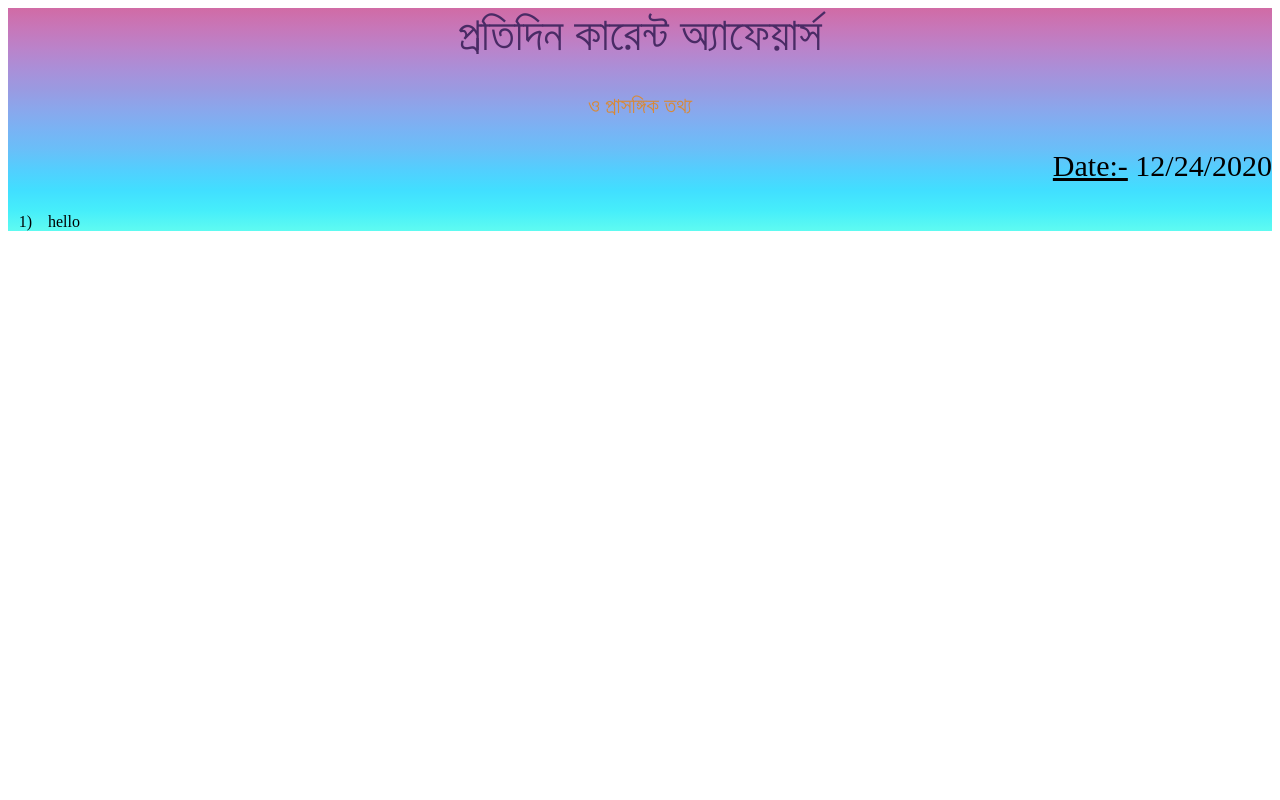
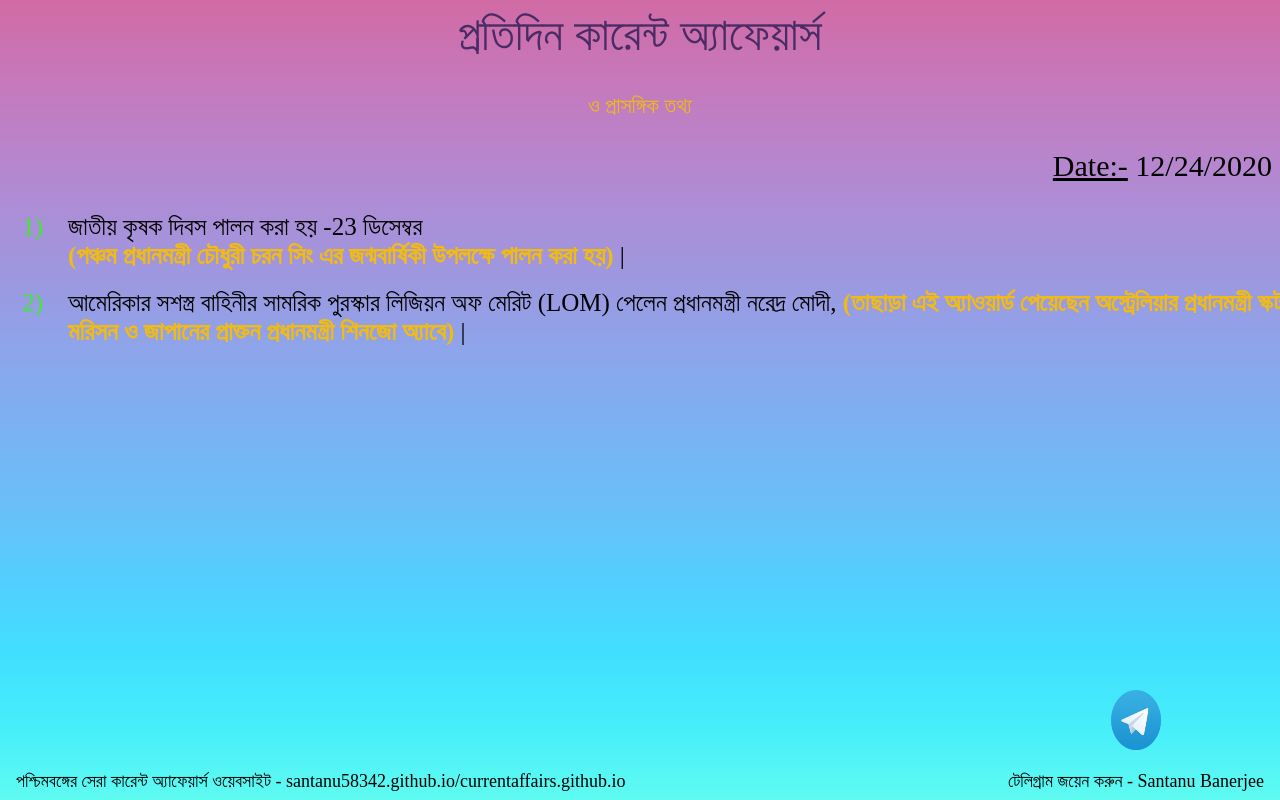
Before and after one commit to santanu58342/currentaffairs.github.io, a plain HTML site: page Current Affair.html in a window 1280 px wide. Drawn offline with Linux system fonts and the light colour scheme.

Commit message:
Add files via upload

```diff
--- a/Current Affair.html
+++ b/Current Affair.html
@@ -9,9 +9,9 @@ h1.thicker {
 h3.e1{
 	font-weight: 500;
 	font-size: 22px;
-	color: #D78A38;
+	color: #F1BB13;
 }
-#grad1 {
+body{
   background-image: linear-gradient(to bottom, #d16ba5, #c777b9, #ba83ca, #aa8fd8, #9a9ae1, #8aa7ec, #79b3f4, #69bff8, #52cffe, #41dfff, #46eefa, #5ffbf1);
 }
 div.c {
@@ -21,23 +21,46 @@ p.e2{
 	font-weight: 500;
 	font-size: 30px;
 }
-ol {
-	columns:2;
-}
 ol > li::marker {
 	content:counter(list-item) ")\2003";
+	font-size: 25px;
+	color: #3EEB2E;
+}
+div.d{
+	margin-left: 20px;
+	width: 100%;
+}
+div.e {
+	position: absolute;
+	bottom: 8px;
+	right: 16px;
+	font-size: 18px;
+}
+div.f {
+	position: absolute;
+	bottom: 8px;
+	left: 16px;
+	font-size: 18px;
 }
 </style>
 </head>
 <body>
-<div id="grad1">
-	<center><h1 class="thicker">প্রতিদিন কারেন্ট অ্যাফেয়ার্স</h1><h3 class="e1">ও প্রাসঙ্গিক তথ্য</h3></center>
-	<div class="c">
-		<p class="e2"><u>Date:-</u> <script> document.write(new Date().toLocaleDateString()); </script></p>
-	</div>
+<center><h1 class="thicker">প্রতিদিন কারেন্ট অ্যাফেয়ার্স</h1><h3 class="e1">ও প্রাসঙ্গিক তথ্য</h3></center>
+<div class="c">
+	<p class="e2"><u>Date:-</u> <script> document.write(new Date().toLocaleDateString()); </script></p>
+</div>
+<div class="d">
 	<ol>
-		<li>hello</li>
+		<li style="font-size: 25px;">জাতীয় কৃষক দিবস পালন করা হয় -23 ডিসেম্বর <br><span style="color:#F1BB13;font-weight:bold">(পঞ্চম প্রধানমন্ত্রী চৌধুরী চরন সিং এর জন্মবার্ষিকী উপলক্ষে পালন করা হয়)</span> |</li><br>
+		<li style="font-size: 25px;">আমেরিকার সশস্ত্র বাহিনীর সামরিক পুরস্কার লিজিয়ন অফ মেরিট (LOM) পেলেন প্রধানমন্ত্রী নরেদ্র মোদী, <span style="color:#F1BB13;font-weight:bold">(তাছাড়া এই অ্যাওয়ার্ড পেয়েছেন অস্ট্রেলিয়ার প্রধানমন্ত্রী স্কট মরিসন ও জাপানের প্রাক্তন প্রধানমন্ত্রী  শিনজো অ্যাবে)</span> |</li><br>
 	</ol>
+</div>
+<div class="e">
+<center><img src="tel.png" style="width:50px;height:60px;"></center><br>
+টেলিগ্রাম জয়েন  করুন - Santanu Banerjee
+</div>
+<div class="f">
+পশ্চিমবঙ্গের সেরা কারেন্ট অ্যাফেয়ার্স ওয়েবসাইট - santanu58342.github.io/currentaffairs.github.io
 </div>
 </body>
 </html>
```
Also changed, not shown: index.html (+34 -11 lines), tel.png (added).
